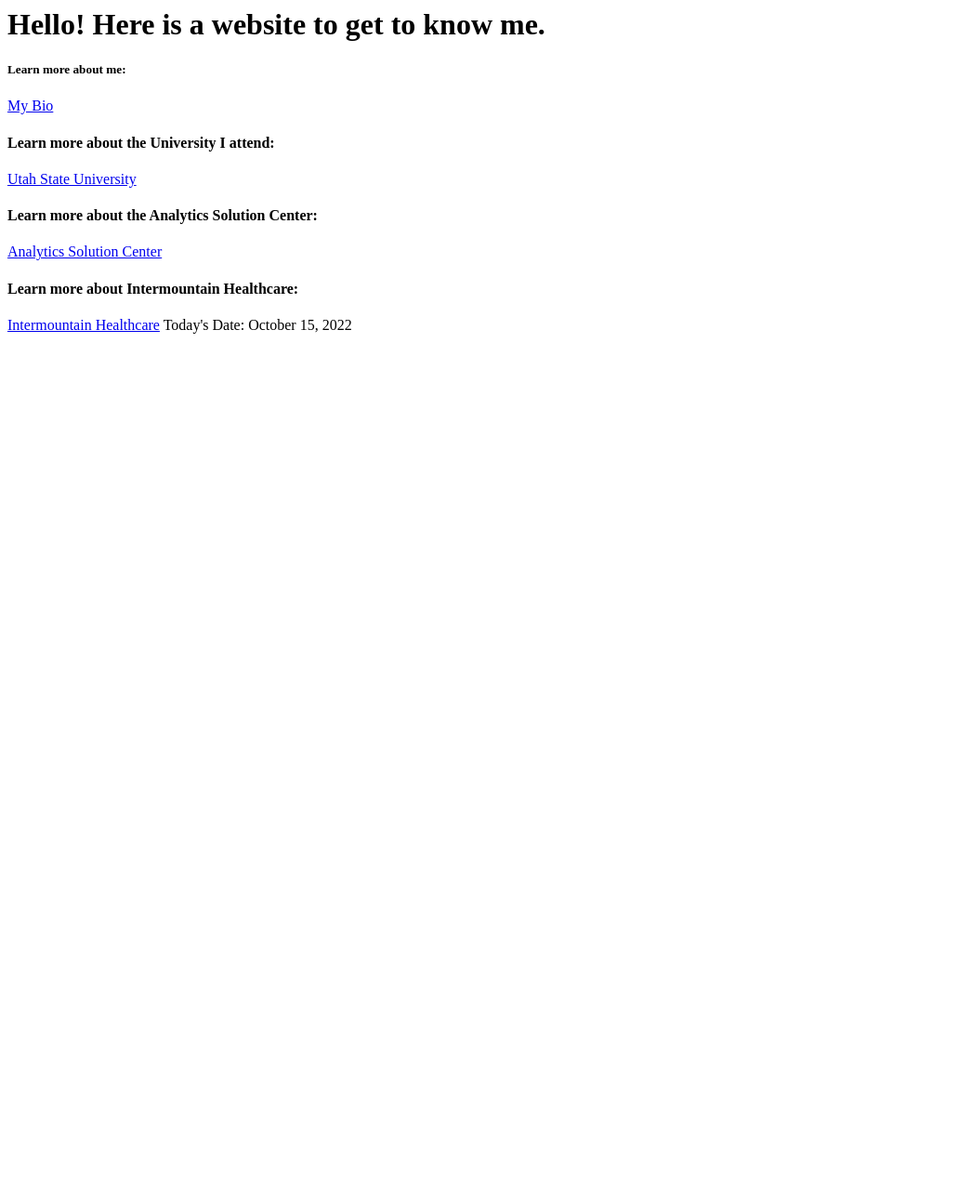
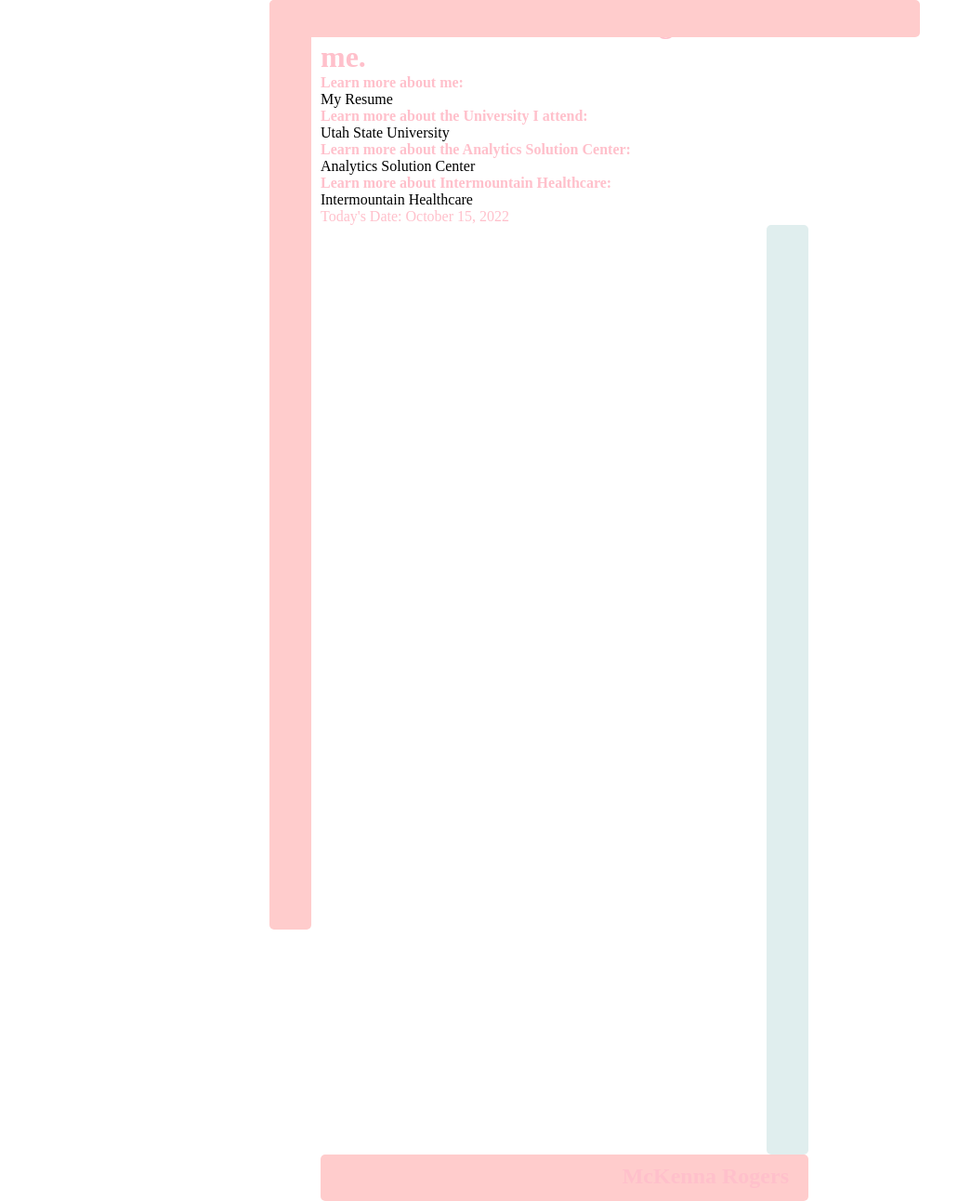
Before and after one commit to mckennarogers/Personal_website, a Flask app: page / in a window 1280 px wide. Shown: the whole page at 93% size, without its empty margins (0-1045 px from the left). Before the commit the page ends 359 px from the top, so only its background shows below. Run offline with Flask 2, Linux system fonts and the light colour scheme.

Commit message:
Addition of styles.css

```diff
--- a/app.py
+++ b/app.py
@@ -2,6 +2,7 @@
 from datetime import date
 
 app = Flask(__name__)
+
 
 @app.route("/")
 
--- /dev/null
+++ b/style.css
@@ -0,0 +1,92 @@
+* {
+  max-width: 700px;
+  margin: auto;
+}
+
+
+/*body {
+    min-width: 500px;
+}*/
+
+div {
+  border-radius: 5px;
+}
+
+#header {
+  height: 40px;
+  width: 100%;
+  background-color: #ffcccc;
+  position: fixed;
+  z-index: 1;
+}
+
+#title {
+  margin-left: 3%;
+}
+
+#footer {
+  height: 50px;
+  width: 100%;
+  background-color: #ffcccc;
+  clear: both;
+  position: relative;
+}
+
+.left {
+  height: 1000px;
+  width: 45px;
+  background-color: #ffcccc;
+  float: left;
+  position: fixed;
+}
+
+.right {
+  height: 1000px;
+  width: 45px;
+  background-color: #e0eeee;
+  float: right;
+  position: inherit;
+}
+
+.stuff {
+  display: inline-block;
+  margin-top: 6px;
+  margin-left: 55px;
+  width: 75%;
+  height: 1000px;
+}
+
+p,
+li {
+  font-family: 'Cormorant Garamond';
+}
+
+.head {
+  font-size: 20px;
+}
+
+#name {
+  font-family: Sacramento;
+  float: right;
+  margin-top: 10px;
+  margin-right: 4%;
+}
+
+a {
+  color: black;
+  text-decoration: none;
+}
+
+@media only screen and (max-width: 430px) {
+  .left,
+  .right {
+    display: none;
+  }
+  .stuff {
+    width: 100%;
+    margin-left: 10px;
+  }
+}
+body {
+    color: pink;
+}
--- a/templates/index.html
+++ b/templates/index.html
@@ -1,13 +1,29 @@
+<!DOCTYPE html>
+<html>
+<head>
+<link rel="stylesheet" type="text/css" href="./style.css" />
+</head>
+<body>
+<div id="header"></div>
+<div class="left"></div>
+<div class="stuff">
     <h1>Hello! Here is a website to get to know me.</h1>
-<h5>Learn more about me: </h5>
-<a href="/about">My Bio</a>
+    <h4>Learn more about me: </h4>
+    <a href="/about" target="_blank">My Resume</a>
     <br>
     <h4>Learn more about the University I attend: </h4>
-<a href= "https://www.usu.edu/">Utah State University</a>
+    <a href= "https://www.usu.edu/" target="_blank">Utah State University</a>
     <br>
     <h4>Learn more about the Analytics Solution Center: </h4>
-<a href= "https://huntsman.usu.edu/asc/index">Analytics Solution Center</a>
+    <a href= "https://huntsman.usu.edu/asc/index" target="_blank">Analytics Solution Center</a>
     <br>
     <h4>Learn more about Intermountain Healthcare: </h4>
-<a href= "https://intermountainhealthcare.org/">Intermountain Healthcare</a>
+    <a href= "https://intermountainhealthcare.org/" target="blank">Intermountain Healthcare</a>
+    <br>
     <h7>{{ the_date }}</h7>
+<div>
+<div class="right"></div>
+<div id="footer">
+    <h2 id="name">McKenna Rogers</h2><div>
+</body>
+</html>
```
Also changed, not shown: templates/about_me.html (+58 -1 lines). Lines whose indentation alone changed are shown as unchanged.
